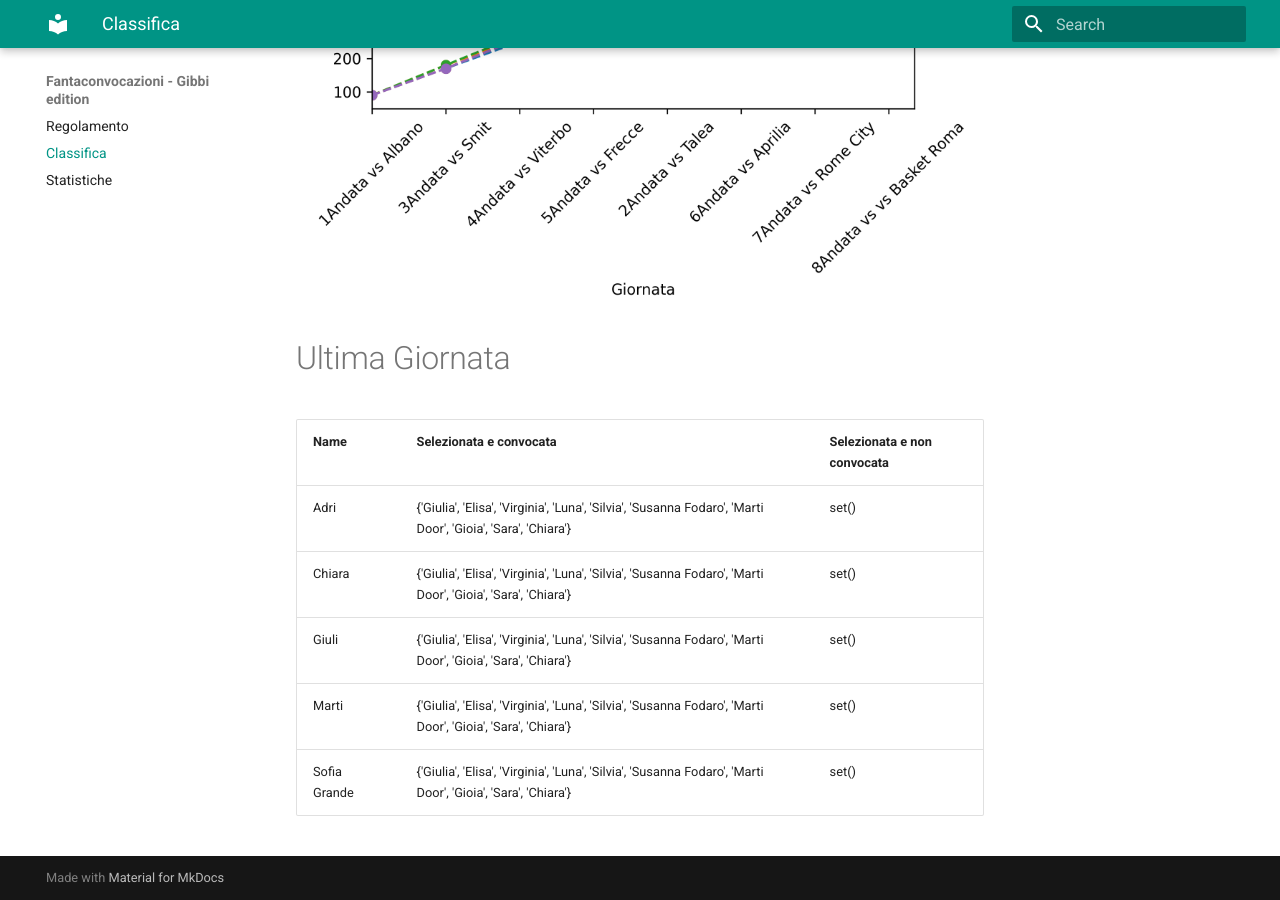
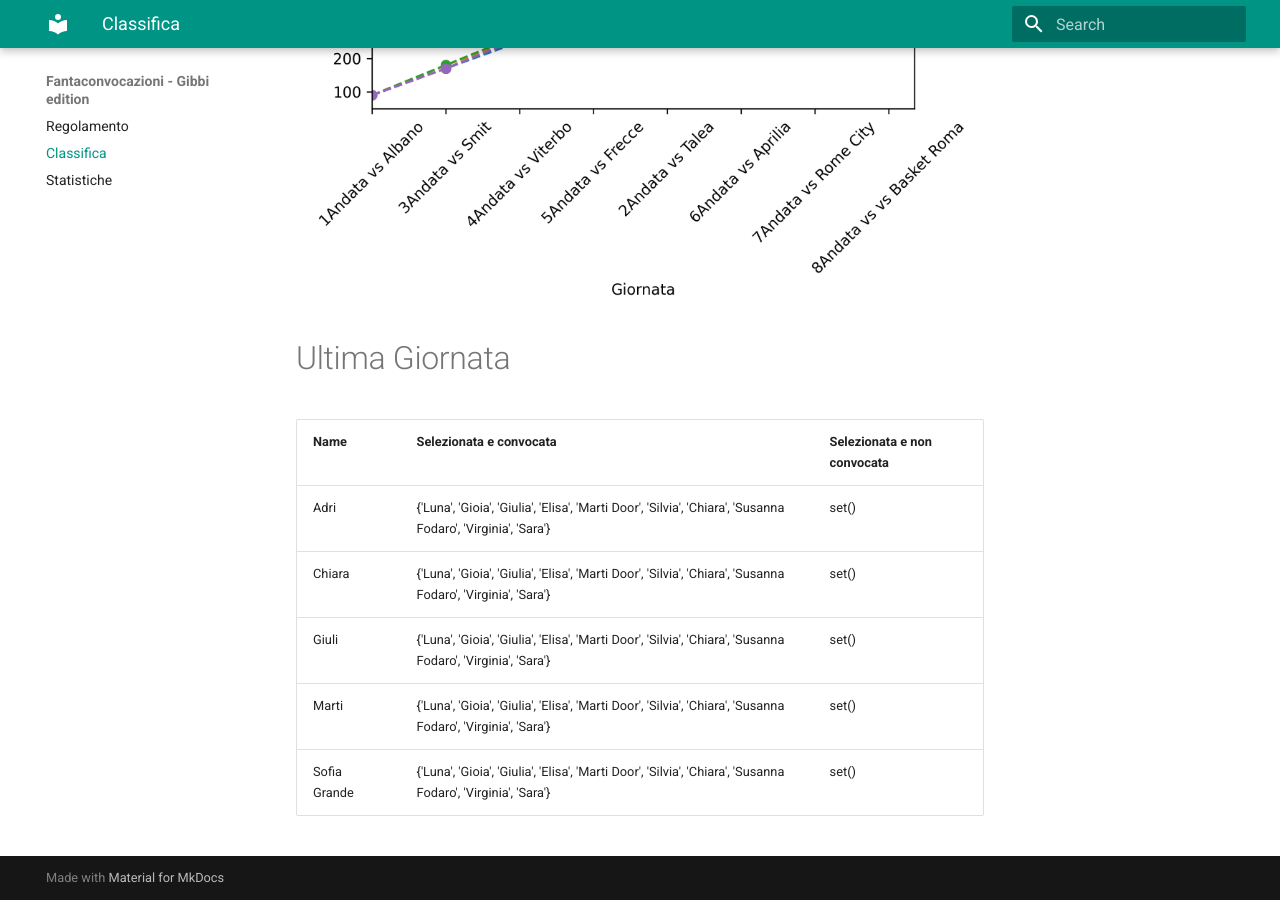
Before and after one commit to martinig94/fantagibbi, an MkDocs documentation site: the page built from docs/Classifica.md, in a window 1280 px wide and 900 px high, scrolled down 810 px. Built offline with MkDocs 1.6.1 and Material for MkDocs 9.7.7, drawn with Linux system fonts in a browser that asks for light colours.

Commit message:
Auto-update from main.py

```diff
--- a/docs/Classifica.md
+++ b/docs/Classifica.md
@@ -18,9 +18,9 @@
 <!-- START_TABLE CORRECT -->
 | Name         | Selezionata e convocata                                                                                      | Selezionata e non convocata   |
 |:-------------|:-------------------------------------------------------------------------------------------------------------|:------------------------------|
-| Adri         | {'Giulia', 'Elisa', 'Virginia', 'Luna', 'Silvia', 'Susanna Fodaro', 'Marti Door', 'Gioia', 'Sara', 'Chiara'} | set()                         |
-| Chiara       | {'Giulia', 'Elisa', 'Virginia', 'Luna', 'Silvia', 'Susanna Fodaro', 'Marti Door', 'Gioia', 'Sara', 'Chiara'} | set()                         |
-| Giuli        | {'Giulia', 'Elisa', 'Virginia', 'Luna', 'Silvia', 'Susanna Fodaro', 'Marti Door', 'Gioia', 'Sara', 'Chiara'} | set()                         |
-| Marti        | {'Giulia', 'Elisa', 'Virginia', 'Luna', 'Silvia', 'Susanna Fodaro', 'Marti Door', 'Gioia', 'Sara', 'Chiara'} | set()                         |
-| Sofia Grande | {'Giulia', 'Elisa', 'Virginia', 'Luna', 'Silvia', 'Susanna Fodaro', 'Marti Door', 'Gioia', 'Sara', 'Chiara'} | set()                         |
+| Adri         | {'Luna', 'Gioia', 'Giulia', 'Elisa', 'Marti Door', 'Silvia', 'Chiara', 'Susanna Fodaro', 'Virginia', 'Sara'} | set()                         |
+| Chiara       | {'Luna', 'Gioia', 'Giulia', 'Elisa', 'Marti Door', 'Silvia', 'Chiara', 'Susanna Fodaro', 'Virginia', 'Sara'} | set()                         |
+| Giuli        | {'Luna', 'Gioia', 'Giulia', 'Elisa', 'Marti Door', 'Silvia', 'Chiara', 'Susanna Fodaro', 'Virginia', 'Sara'} | set()                         |
+| Marti        | {'Luna', 'Gioia', 'Giulia', 'Elisa', 'Marti Door', 'Silvia', 'Chiara', 'Susanna Fodaro', 'Virginia', 'Sara'} | set()                         |
+| Sofia Grande | {'Luna', 'Gioia', 'Giulia', 'Elisa', 'Marti Door', 'Silvia', 'Chiara', 'Susanna Fodaro', 'Virginia', 'Sara'} | set()                         |
 <!-- END_TABLE CORRECT -->
```
